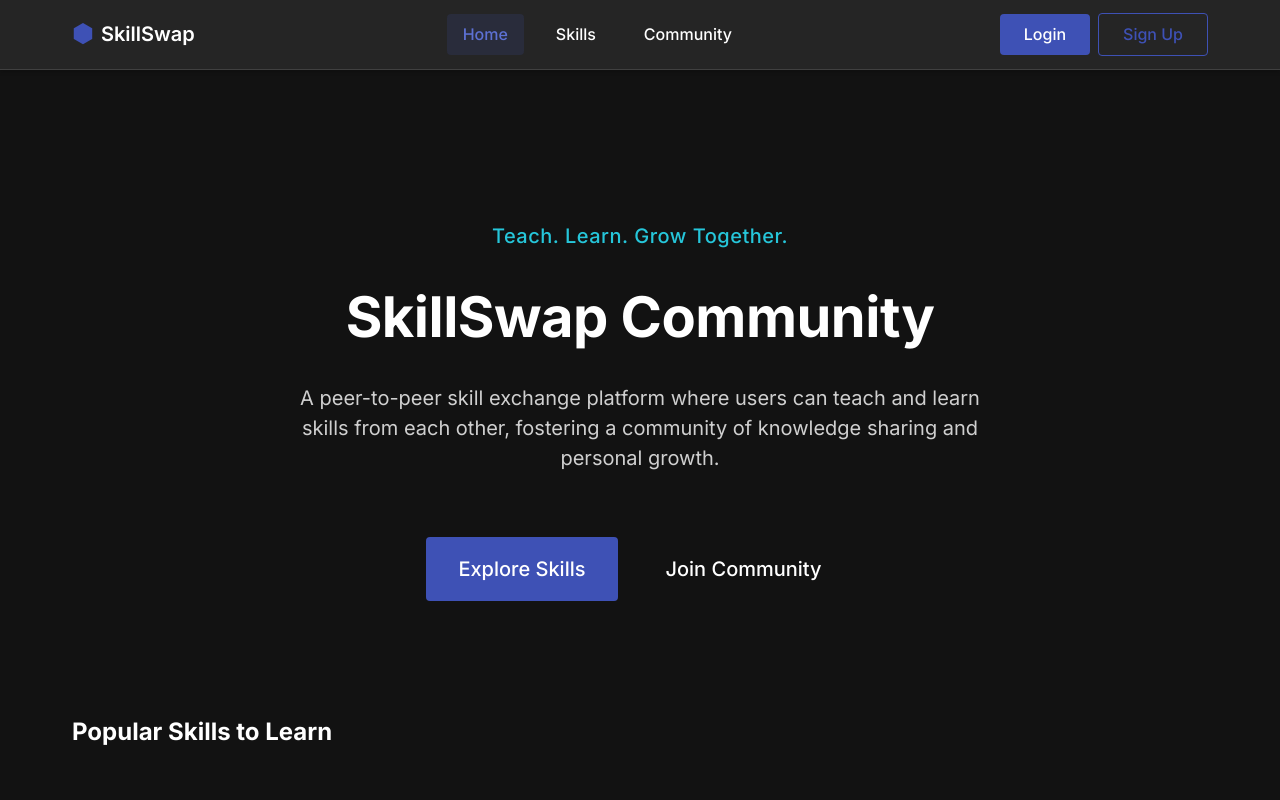
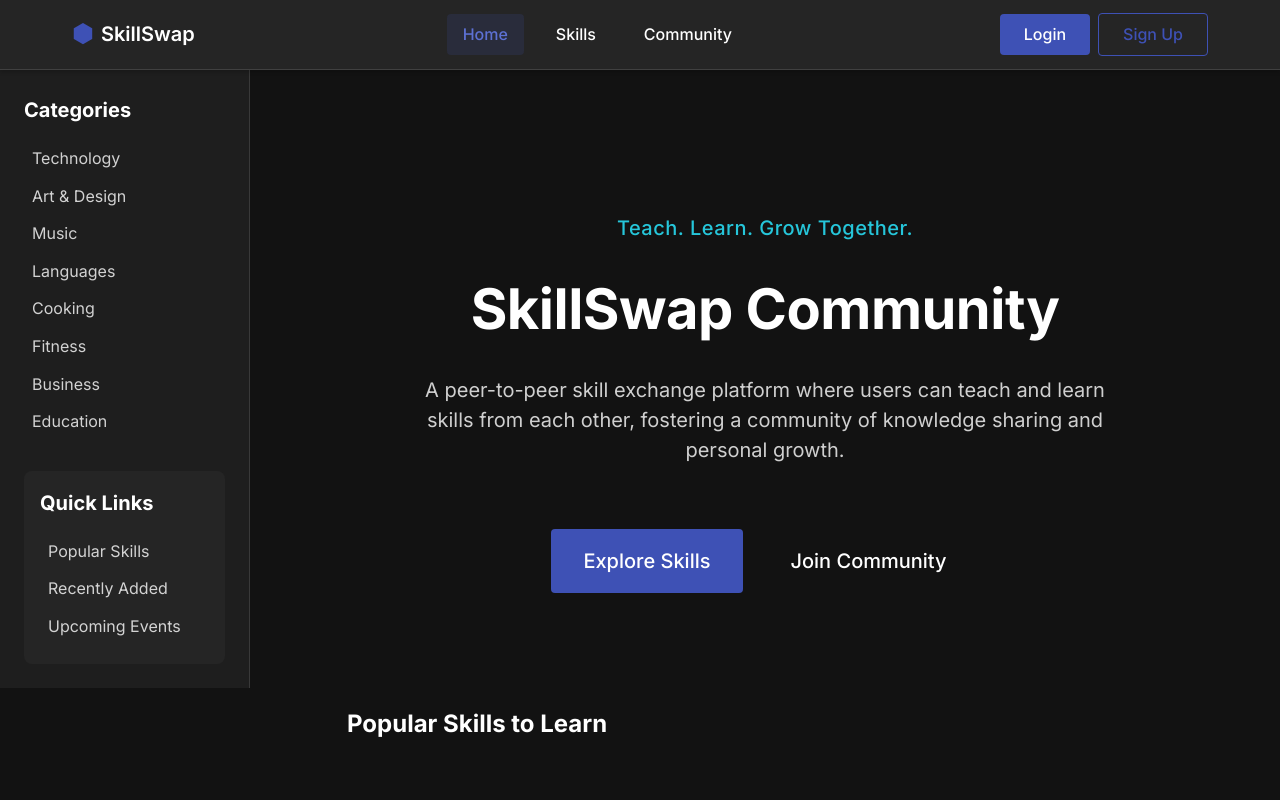
Before and after one commit to Workflow-Manager-admin/skillswap-community-5463-5470, a React (Create React App) app in the folder skillswap_community/: page / in a window 1280 px wide. Shown: the top 800 px of the page. Built offline with nearby package versions, Linux system fonts and the light colour scheme; the HTML template or start-up script is replaced by a standard one.

Commit message:
Auto-commit: Changes as of 2025-05-23T03:51:15.251794+00:00

```diff
--- a/skillswap_community/src/components/layout/MainContainer.js
+++ b/skillswap_community/src/components/layout/MainContainer.js
@@ -1,43 +1,69 @@
 import React from 'react';
-import { Outlet, useLocation } from 'react-router-dom';
+import { Outlet } from 'react-router-dom';
 import Header from './Header';
 import Sidebar from './Sidebar';
 import Footer from './Footer';
 
 // PUBLIC_INTERFACE
 /**
- * MainContainer component serves as the primary UI structure
- * for the SkillSwap Community app
+ * MainContainer component that serves as the primary layout container for the SkillSwap Community application.
+ * It includes the Header, Sidebar, content area (rendered via Outlet), and Footer.
+ * The layout is responsive and adapts to different screen sizes.
  */
 const MainContainer = () => {
-  const location = useLocation();
+  const [showSidebar, setShowSidebar] = React.useState(window.innerWidth > 768);
 
-  // Determine if sidebar should be shown
-  // Don't show sidebar on homepage and certain pages
-  const showSidebar = !['/', '/login', '/register', '/faq', '/terms', '/privacy', '/contact'].includes(location.pathname);
+  // Handle window resize to toggle sidebar visibility based on screen size
+  React.useEffect(() => {
+    const handleResize = () => {
+      setShowSidebar(window.innerWidth > 768);
+    };
+
+    window.addEventListener('resize', handleResize);
+    return () => {
+      window.removeEventListener('resize', handleResize);
+    };
+  }, []);
 
   return (
     <div className="app">
-      {/* Header with navigation */}
+      {/* Header component */}
       <Header />
 
-      {/* Main content area */}
+      {/* Main content area with sidebar and page content */}
       <div style={{
         display: 'flex',
-        minHeight: 'calc(100vh - 70px)',  // Adjust based on header height
-        marginTop: '70px'  // Offset for fixed header
+        minHeight: 'calc(100vh - 70px)', // Account for header height
+        marginTop: '70px', // Space for fixed header
+        position: 'relative',
       }}>
-        {/* Conditional sidebar */}
-        {showSidebar && <Sidebar />}
+        {/* Sidebar for navigation */}
+        {showSidebar && (
+          <div
+            style={{
+              position: 'sticky',
+              top: '70px',
+              height: 'calc(100vh - 70px)',
+              overflowY: 'auto',
+            }}
+          >
+            <Sidebar />
+          </div>
+        )}
 
         {/* Main content with padding */}
         <main style={{
           flex: 1,
-          padding: 'var(--spacing-xl)',
-          backgroundColor: 'var(--bg-dark)'
+          padding: 'var(--spacing-lg)',
+          backgroundColor: 'var(--bg-dark)',
+          minHeight: 'calc(100vh - 70px)',
+          overflowX: 'hidden',
         }}>
-          <div className="container">
-            {/* Router outlet for page content */}
+          <div className="container" style={{
+            maxWidth: showSidebar ? '900px' : '1200px',
+            transition: 'max-width var(--transition-normal)',
+          }}>
+            {/* Page content rendered via Outlet */}
             <Outlet />
           </div>
         </main>
```
Also changed, not shown: 2 other files (tests, documents, lock files or other folders).
